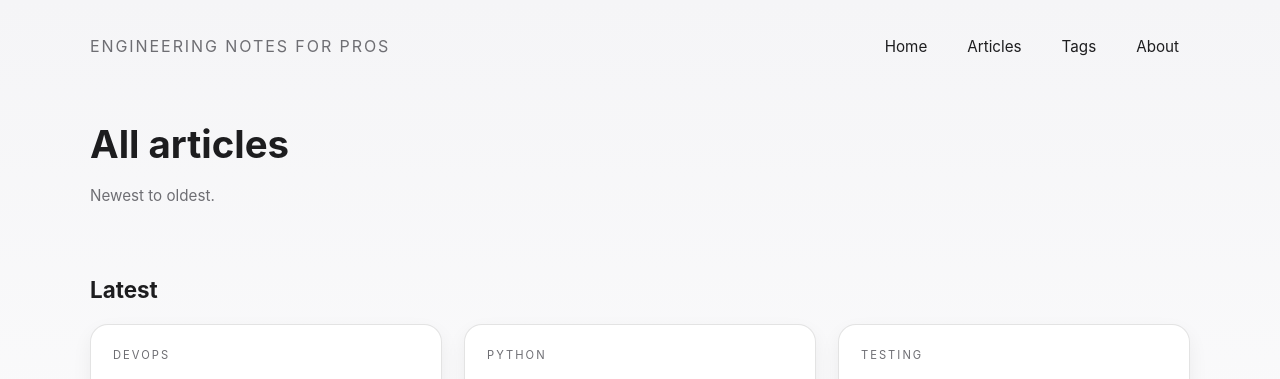
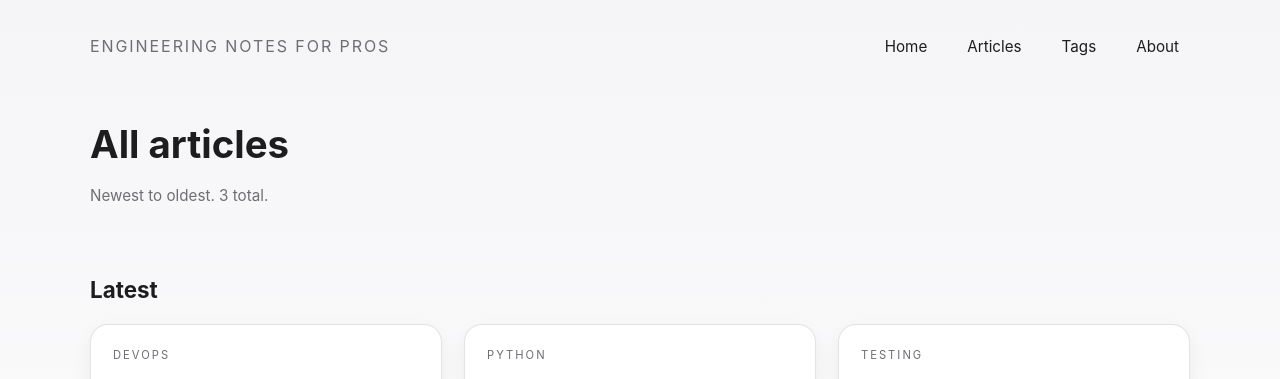
Before and after one commit to 1st/1st.github.io, a Jekyll site: the page built from articles.md, in a window 1280 px wide. Shown: the top 379 px of the page. Built offline with Jekyll 4.4.1, drawn with Linux system fonts in a browser that asks for light colours; some web fonts are replaced.

Commit message:
Added total article count next to the “Newest to oldest” line

```diff
--- a/articles.md
+++ b/articles.md
@@ -6,7 +6,7 @@ permalink: /articles
 <main class="container article">
   <header class="article-header">
     <h1 class="article-title">All articles</h1>
-    <div class="article-meta">Newest to oldest.</div>
+    <div class="article-meta">Newest to oldest. {{ site.posts.size }} total.</div>
   </header>
 
   <section class="section">
```
